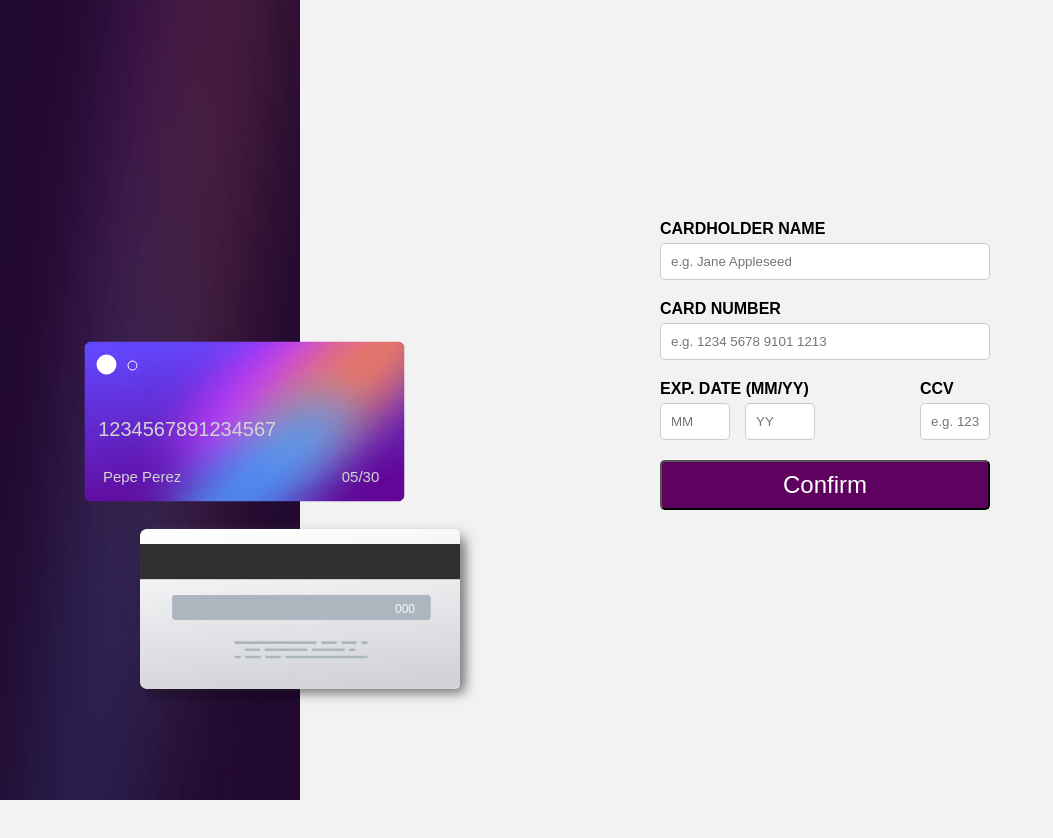
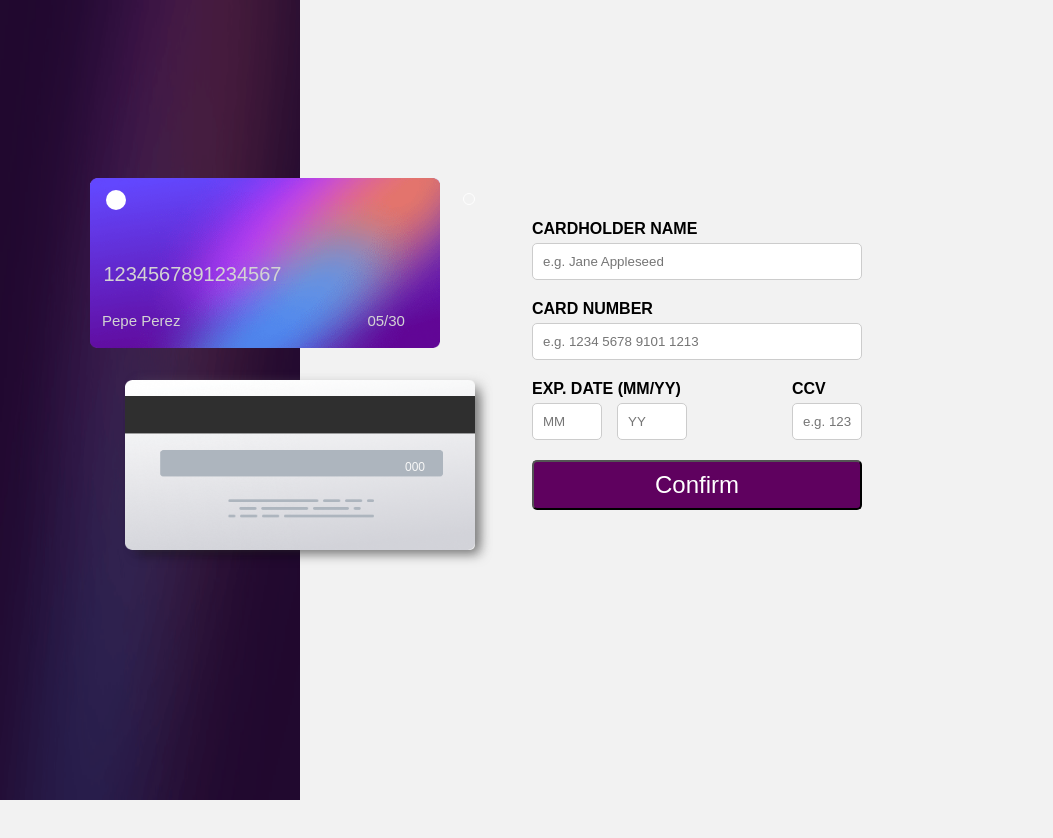
Before and after one commit to arianrdcas/credit_card, a React (Vite) app: page / in a window 1280 px wide. Shown: the top 838 px of the page, without its empty margins (0-1053 px from the left). After the commit the page ends 804 px from the top, so only its background shows below. Built offline with nearby package versions, Linux system fonts and the light colour scheme.

Commit message:
Estilos y estructura HTML  para escritorio mejorados

```diff
--- a/src/App.css
+++ b/src/App.css
@@ -132,16 +132,13 @@ p {
 }
 
 @media (min-width: 375px) {
-
   .bgmobile {
     width: 300px;
     height: 100vh;
   }
 
   .container {
-    position: relative;
-    width: 350px;
-    height: 150px;
+    position: absolute;
     top: -480px;
     left: 20px;
   }
@@ -153,86 +150,82 @@ p {
   }
 
   .bg-card.back {
-    position: absolute;
-    top: 190%;
+    position: relative;
+    top: 630%;
     left: 80%;
     transform: translate(-50%, -50%);
     box-shadow: 8px 0 12px -4px rgba(124, 124, 124, 0.5),
       8px 8px 12px -4px rgba(0, 0, 0, 0.5);
-    width: 320px;
-    height: 160px;
-  }
-  .frontal {
-    top: 40%;
-    left: 50%;
+    width: 350px;
+    height: 170px;
   }
 
   .card.front {
-    width: 320px;
-    height: 160px;
+    width: 350px;
+    height: 170px;
     border-radius: 5px;
-    position: absolute;
-    top: 80%;
+    position: relative;
+    top: 370%;
     left: 70%;
     transform: translate(-50%, -50%);
   }
 
   p {
-    position: absolute;
-    top: 190%;
-    left: 110%;
+    position: relative;
+    top: 515%;
+    left: 160%;
     transform: translate(-50%, -50%);
     font-size: 12px;
     color: rgb(247, 247, 247);
   }
 
   .circulo {
-    position: absolute;
+    position: relative;
     width: 20px;
     height: 20px;
     border-radius: 50%;
     background-color: white;
-    top: 80%;
+    top: 205%;
+    left: 21%;
+  }
+
+  .circulo.dos {
+    position: relative;
+    width: 12px;
+    height: 12px;
+    border-radius: 50%;
+    background-color: transparent;
+    border: 1px solid white;
+    top: 194%;
+    left: 30%;
+  }
+
+  .credit_card_number {
+    position: relative;
+    top: 240%;
+    left: 73%;
+  }
+
+  .nombre {
+    position: relative;
+    font-size: 15px;
+    color: lightgray;
+    top: 250%;
     left: 20%;
   }
 
-  .circulo.dos {
-    position: absolute;
-    width: 10px;
-    height: 10px;
-    border-radius: 50%;
-    background-color: transparent;
-    border: 1px solid white;
-    top: 93%;
-    left: 70%;
-  }
-
-  .credit_card_number {
-    position: absolute;
-   top: 160%;
-    left: 92%;
-  }
-
-  .nombre {
-    position: absolute;
+  .fecha_expiracion {
+    position: relative;
     font-size: 15px;
     color: lightgray;
-    top: 150%;
-    left: 15%;
-  }
-
-  .fecha_expiracion {
-    position: absolute;
-    font-size: 15px;
-    color: lightgray;
-    top: 150%;
-    left: 120%;
+    top: 250%;
+    left: 70%;
   }
   .formulario {
     max-width: 600px;
     padding: 20px;
     position: absolute;
     top: 25%;
-    left: 50%;
+    left: 40%;
   }
 }
--- a/src/App.jsx
+++ b/src/App.jsx
@@ -10,16 +10,14 @@ function App() {
     <>
       <img className="bgmobile" src={bgmobile} alt="Background" />
       <div className="container">
-        <img className="bg-card back" src={bgcardback} alt="Card Back" />
-        <p>000</p>
-        <div className="frontal">
+          <img className="bg-card back" src={bgcardback} alt="Card Back" />
+          <p>000</p>
           <img className="card front" src={bgcardfront} alt="Card Front" />
           <div className="circulo"></div>
           <div className="circulo dos"></div>
           <p className="credit_card_number">1234567891234567</p>
           <span className="nombre">Pepe Perez</span>
           <span className="fecha_expiracion">05/30</span>
-        </div>
       </div>
       <Formulario />
     </>
```
